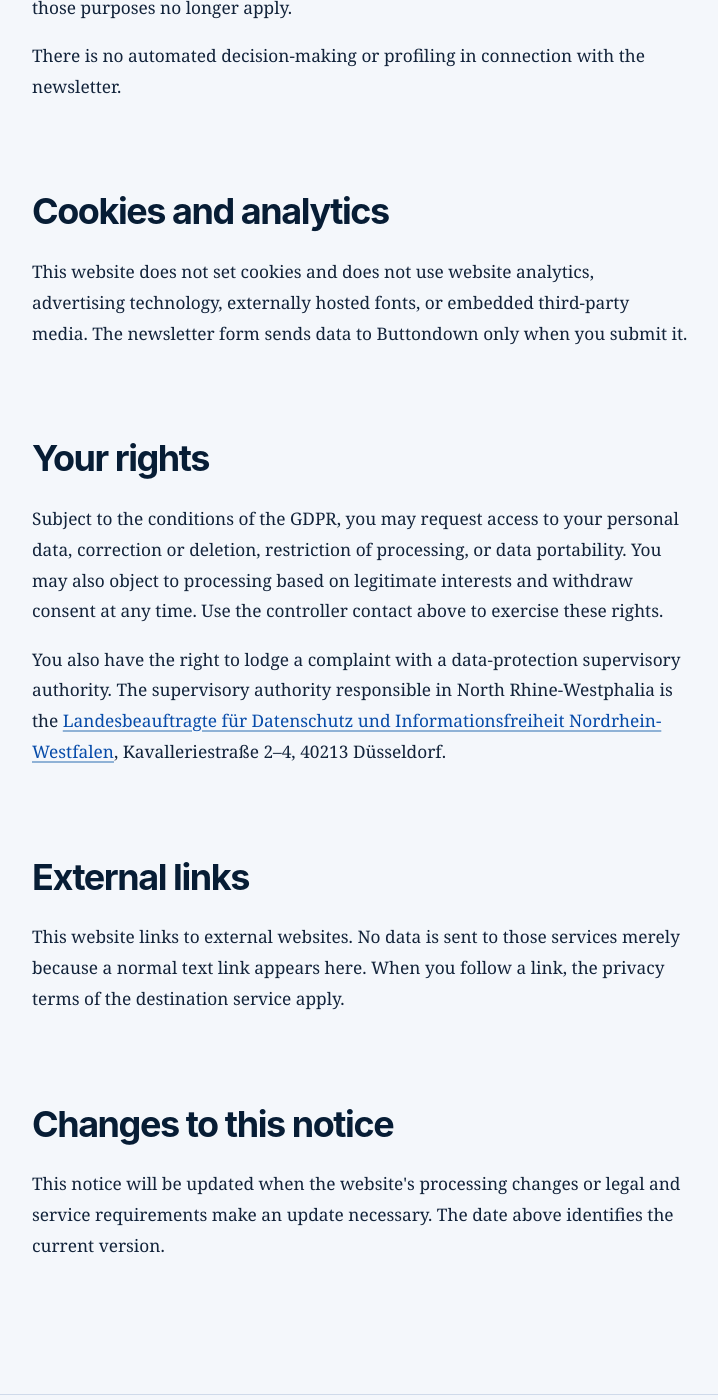
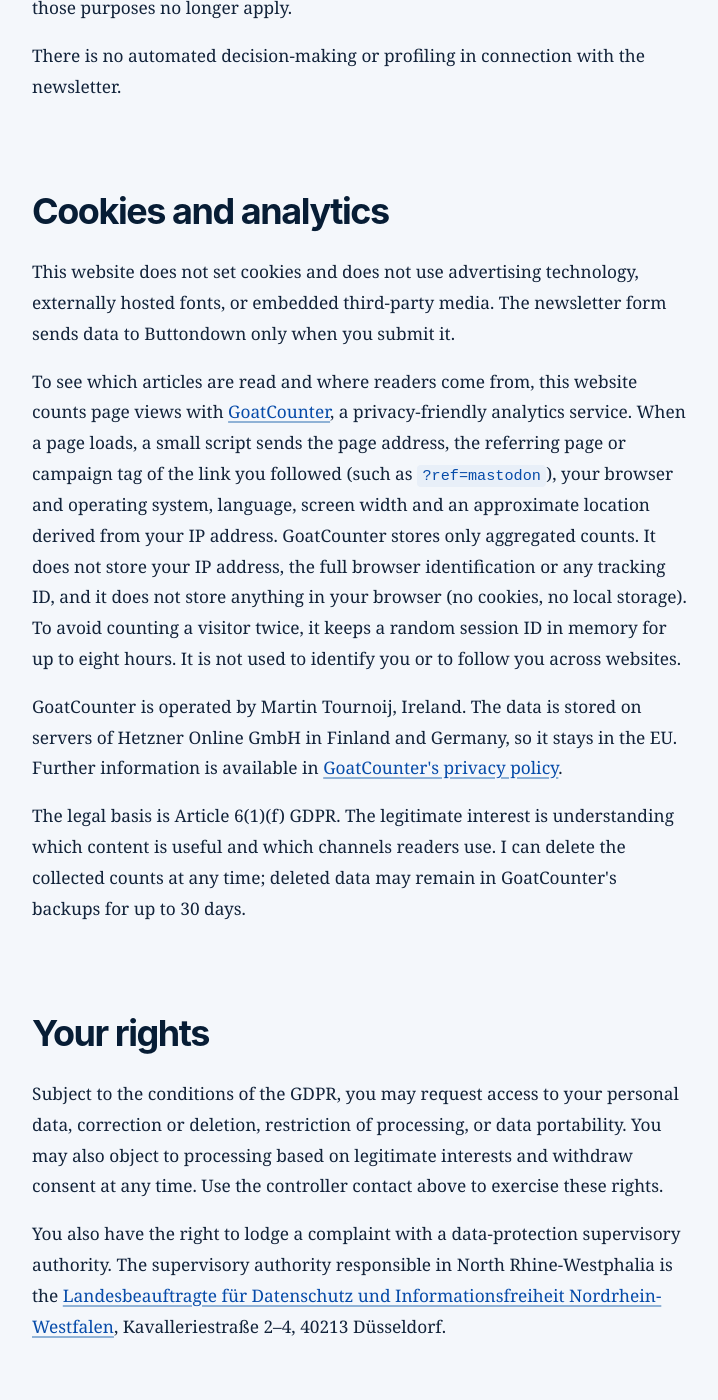
Before and after one commit to fsbraun/fsbraun.github.io, a Jekyll site: the page built from privacy.md, in a window 1280 px wide and 1400 px high, scrolled down 2655 px. Shown: the whole window, without its empty margins (208-926 px from the left). Built offline with Jekyll 4.4.1, drawn with Linux system fonts in a browser that asks for light colours; some of the changed text lies outside the part shown.

Commit message:
feat: Update privacy.md

```diff
--- a/privacy.md
+++ b/privacy.md
@@ -10,7 +10,7 @@ permalink: /privacy/
     <p class="eyebrow">Legal</p>
     <h1>Privacy notice</h1>
     <p class="lede">This notice explains what personal data is processed when you visit this website or subscribe to the occasional email newsletter.</p>
-    <p class="article-meta">Last updated 14 September 2026</p>
+    <p class="article-meta">Last updated 12 October 2026</p>
   </header>
 
   <div class="prose">
@@ -56,7 +56,13 @@ permalink: /privacy/
 
     <h2>Cookies and analytics</h2>
 
-    <p>This website does not set cookies and does not use website analytics, advertising technology, externally hosted fonts, or embedded third-party media. The newsletter form sends data to Buttondown only when you submit it.</p>
+    <p>This website does not set cookies and does not use advertising technology, externally hosted fonts, or embedded third-party media. The newsletter form sends data to Buttondown only when you submit it.</p>
+
+    <p>To see which articles are read and where readers come from, this website counts page views with <a href="https://www.goatcounter.com/">GoatCounter</a>, a privacy-friendly analytics service. When a page loads, a small script sends the page address, the referring page or campaign tag of the link you followed (such as <code>?ref=mastodon</code>), your browser and operating system, language, screen width and an approximate location derived from your IP address. GoatCounter stores only aggregated counts. It does not store your IP address, the full browser identification or any tracking ID, and it does not store anything in your browser (no cookies, no local storage). To avoid counting a visitor twice, it keeps a random session ID in memory for up to eight hours. It is not used to identify you or to follow you across websites.</p>
+
+    <p>GoatCounter is operated by Martin Tournoij, Ireland. The data is stored on servers of Hetzner Online GmbH in Finland and Germany, so it stays in the EU. Further information is available in <a href="https://www.goatcounter.com/help/privacy">GoatCounter's privacy policy</a>.</p>
+
+    <p>The legal basis is Article 6(1)(f) GDPR. The legitimate interest is understanding which content is useful and which channels readers use. I can delete the collected counts at any time; deleted data may remain in GoatCounter's backups for up to 30 days.</p>
 
     <h2>Your rights</h2>
 
```
